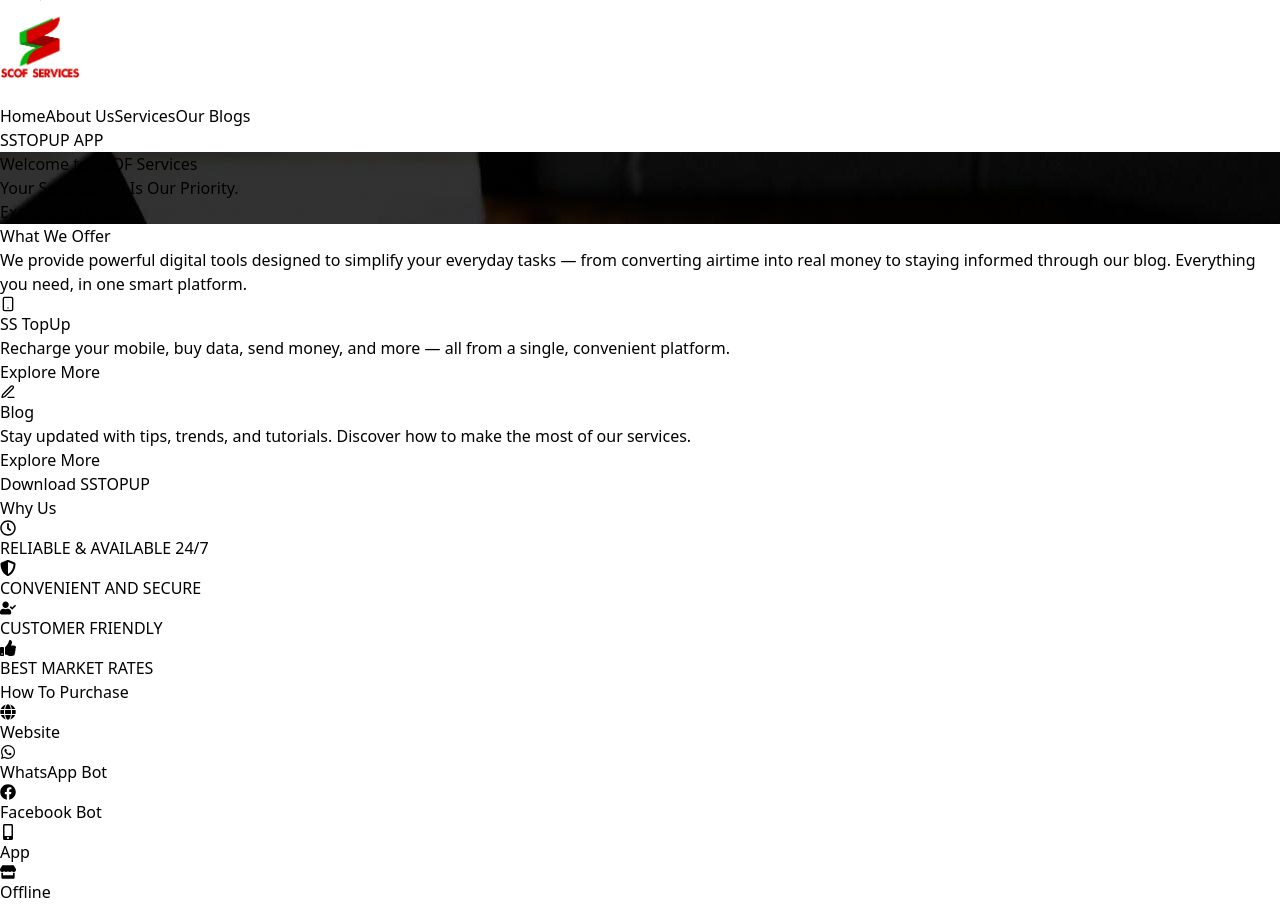
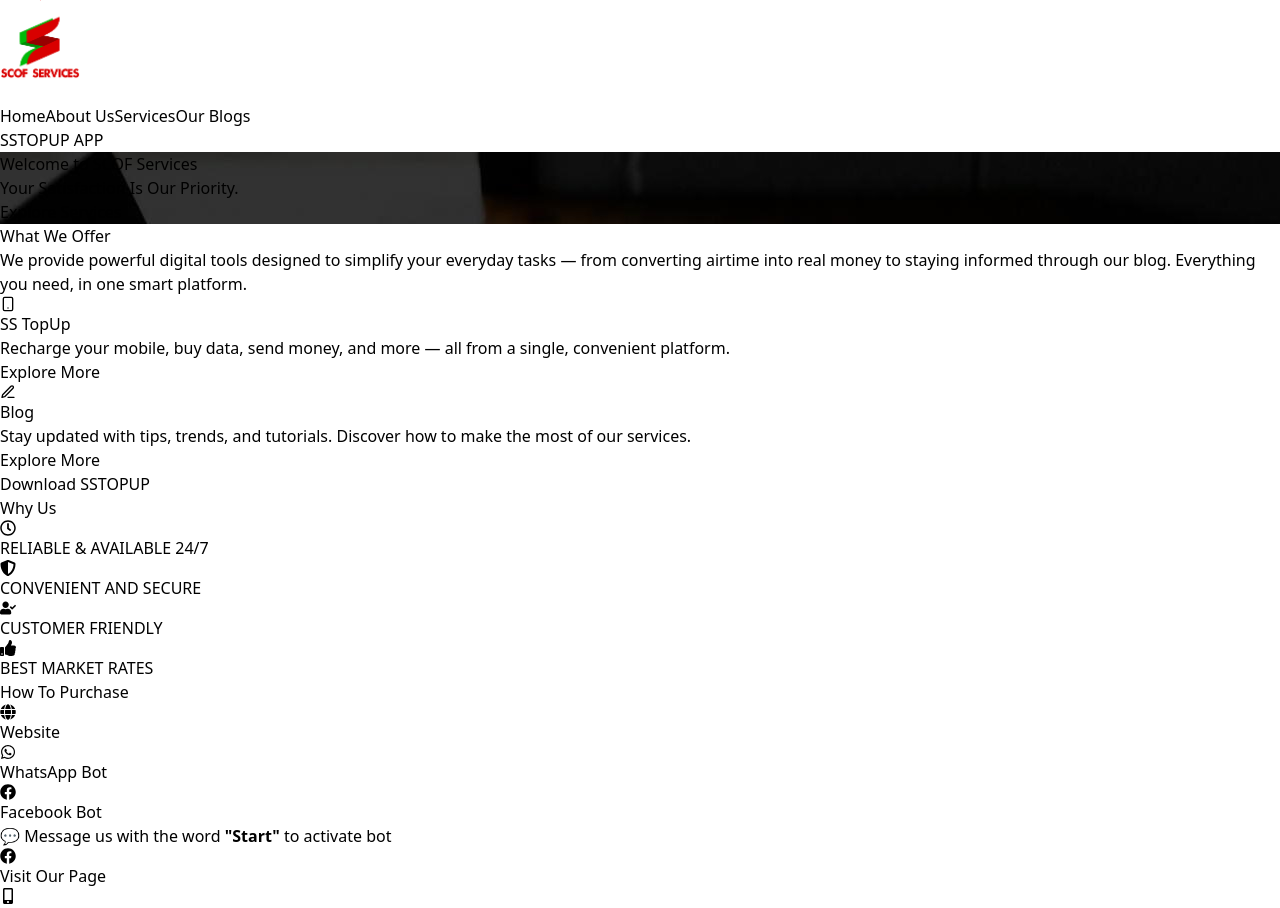
Before and after one commit to Towett01/scoff, a Next.js app: page / in a window 1280 px wide. Shown: the top 908 px of the page. Built offline with nearby package versions, Linux system fonts and the light colour scheme; a web font is replaced by a local one.

Commit message:
fix: update Facebook Bot instruction text

```diff
--- a/src/components/footer.tsx
+++ b/src/components/footer.tsx
@@ -19,35 +19,43 @@
         <div>
           <h3 className="text-lg text-black font-semibold uppercase">How To Purchase</h3>
 
-          <Link href="/website-purchase">
+          <Link href="https://datarush.lunar.cyou/sstopup" target="_blank" rel="noopener noreferrer">
             <p className="mt-2 flex items-center text-black justify-start gap-2 cursor-pointer underline">
               <FaGlobe className="text-2xl text-red-600 mb-2" />
               Website
             </p>
           </Link>
 
-          <Link href="whatsapp-bot">
+          <Link href="https://wa.me/254700042349?text=Hello" target="_blank" rel="noopener noreferrer">
             <p className="mt-2 flex items-center text-black justify-start gap-2 cursor-pointer underline">
               <FaWhatsapp className="text-2xl text-green-600 mb-2" />
               WhatsApp Bot
             </p>
           </Link>
 
-          <Link href="facebook-bot">
+          <Link href="https://www.facebook.com/kevin.rotich.9" target="_blank" rel="noopener noreferrer">
             <p className="mt-2 flex items-center text-black justify-start gap-2 cursor-pointer underline">
               <FaFacebook className="text-2xl text-blue-600 mb-2" />
               Facebook Bot
             </p>
           </Link>
+          <p className="text-xs text-gray-700 ml-8 -mt-1 mb-1 italic">💬 Message us with the word <strong>&quot;Start&quot;</strong> to activate bot</p>
 
-          <Link href="mobile-app">
+          <Link href="https://www.facebook.com/profile.php?id=100089017086830&sk=followers" target="_blank" rel="noopener noreferrer">
+            <p className="mt-2 flex items-center text-black justify-start gap-2 cursor-pointer underline">
+              <FaFacebook className="text-2xl text-blue-800 mb-2" />
+              Visit Our Page
+            </p>
+          </Link>
+
+          <Link href="https://datarush.lunar.cyou/sstopup" target="_blank" rel="noopener noreferrer">
             <p className="mt-2 flex items-center text-black justify-start gap-2 cursor-pointer underline">
               <FaMobileAlt className="text-2xl text-red-600 mb-2" />
               App
             </p>
           </Link>
 
-          <Link href="offline">
+          <Link href="https://www.scofhub.com/post/buy-ss-topup-packages-offline-using-paybill" target="_blank" rel="noopener noreferrer">
             <p className="mt-2 flex items-center text-black justify-start gap-2 cursor-pointer underline">
               <FaStore className="text-2xl text-red-600 mb-2" />
               Offline
```
